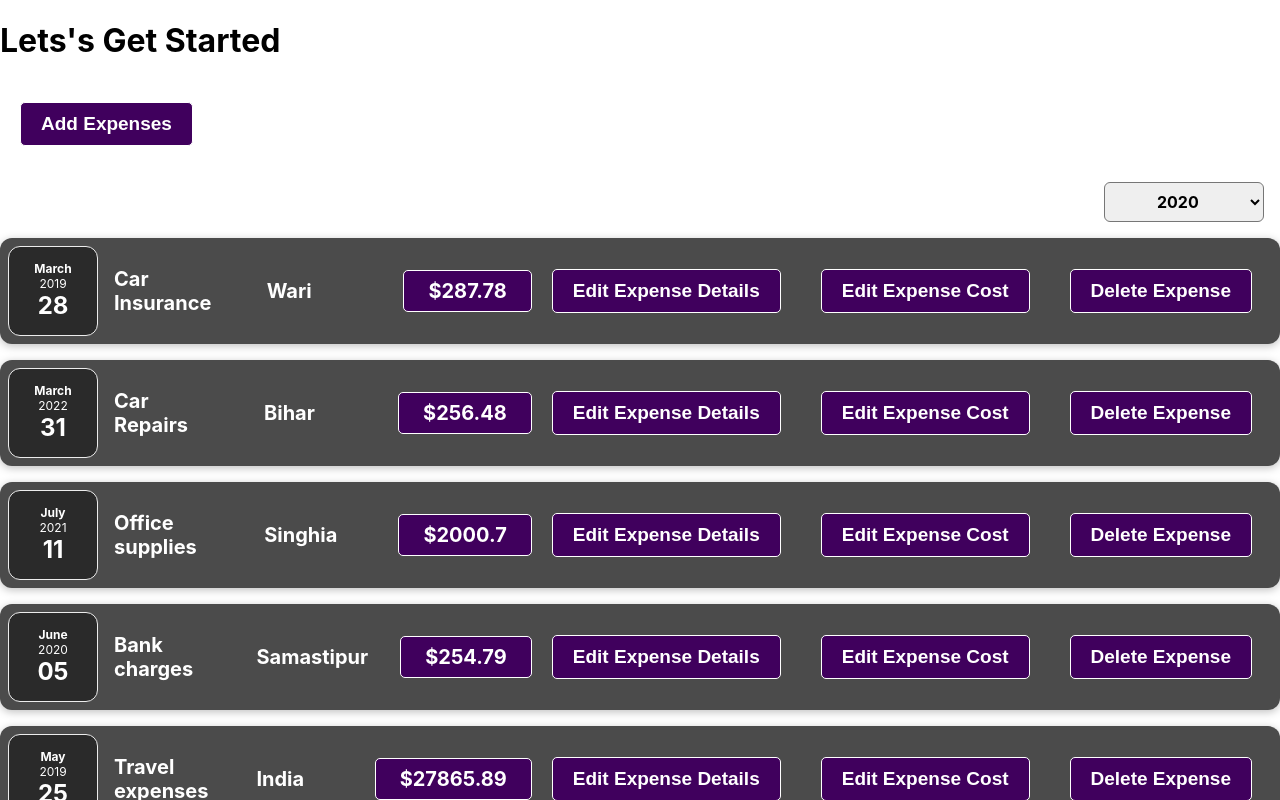
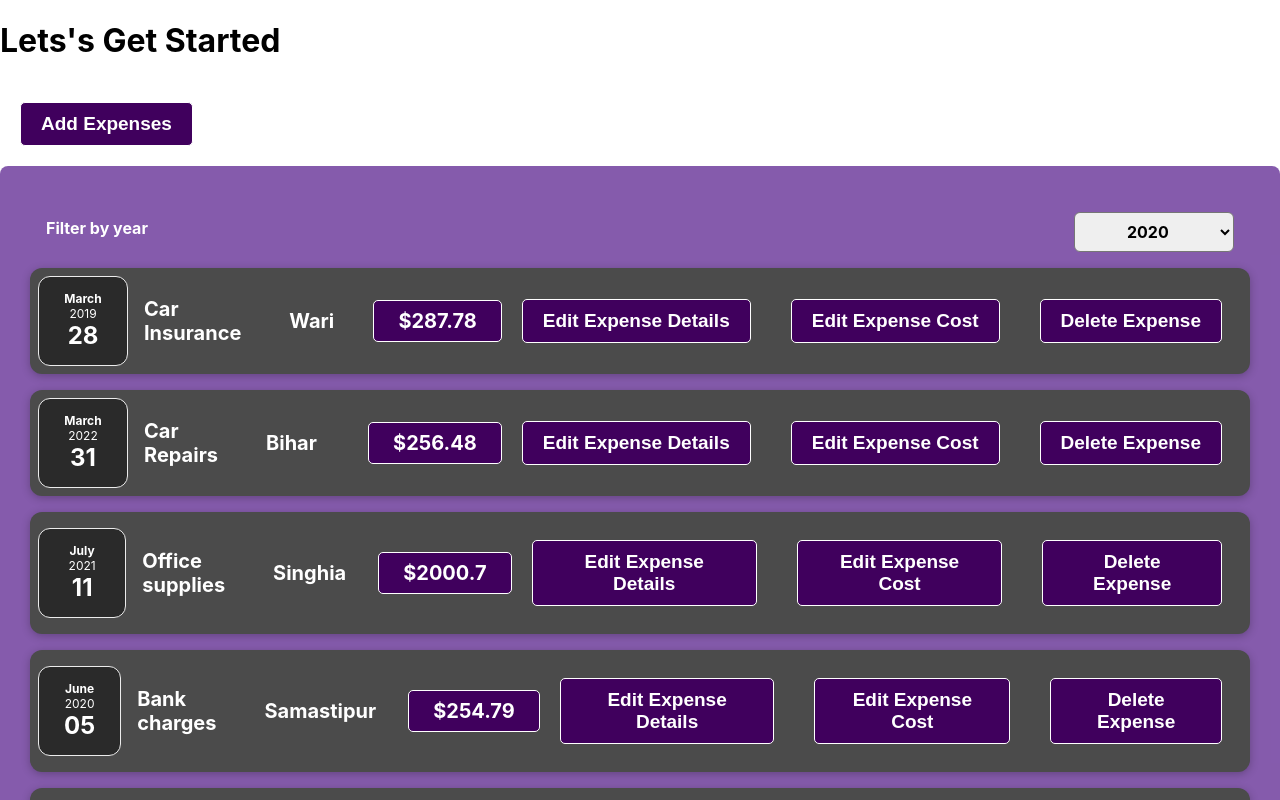
Before and after one commit to bhanu567/first-task, a React (Create React App) app: page / in a window 1280 px wide. Shown: the top 800 px of the page. Built offline with nearby package versions, Linux system fonts and the light colour scheme.

Commit message:
have written cleaner code with use of && and variable

```diff
--- a/src/Components/Expenses/ExpenseFilter.css
+++ b/src/Components/Expenses/ExpenseFilter.css
@@ -1,3 +1,8 @@
+.all{
+  padding: 30px;
+  background-color: rgba(91, 34, 144, 0.74);
+  border-radius: 8px;
+}
 .expenses-filter {
   color: white;
   padding: 0 1rem;
--- a/src/Components/Expenses/ExpenseTracker.js
+++ b/src/Components/Expenses/ExpenseTracker.js
@@ -1,15 +1,14 @@
-import react, {useState} from "react";
+import react, { useState } from "react";
 import "./ExpenseItem.css";
 import ExpenseDate from "./ExpenseDate";
 import ExpenseDetails from "./ExpenseDetails";
 import Card from "../UI/Card";
 
-
 const ExpenseTracker = (props) => {
   const [amount, setAmount] = useState(props.expensesData.amount);
   const clickHandler2 = (e) => {
     setAmount("100");
-  }
+  };
   // const clickHandler2 = (e) => {
   //   console.log(e.target);
   //   e.target.parentElement.innerHTML = "100";
@@ -17,7 +16,7 @@ const ExpenseTracker = (props) => {
   const [title, setTitle] = useState(props.expensesData.title);
   const clickHandler1 = (e) => {
     setTitle("Updated!");
-  }
+  };
   // const clickHandler1 = (e) => {
   //   e.target.parentElement.innerHTML = "Updated!";
   //   console.log(e.target);
@@ -25,22 +24,25 @@ const ExpenseTracker = (props) => {
 
   const clickHandler3 = (e) => {
     e.target.parentElement.remove();
-  }
+  };
 
+  let expenseDetails = (
+    <ExpenseDetails
+      title={title}
+      LocationOfExpenditure={props.expensesData.LocationOfExpenditure}
+      amount={amount}
+    ></ExpenseDetails>
+  );
 
   return (
     <Card className="expense-item">
       <ExpenseDate Date={props.expensesData.date}></ExpenseDate>
-      <ExpenseDetails
-        title={title}
-        LocationOfExpenditure={props.expensesData.LocationOfExpenditure}
-        amount={amount}
-      ></ExpenseDetails>
+       {expenseDetails}  {/* you can store bigger code into variables */}
       <button onClick={clickHandler1}>Edit Expense Details</button>
       <button onClick={clickHandler2}>Edit Expense Cost</button>
       <button onClick={clickHandler3}>Delete Expense</button>
     </Card>
   );
-}
+};
 
 export default ExpenseTracker;
--- a/src/Components/Expenses/Expenses.js
+++ b/src/Components/Expenses/Expenses.js
@@ -1,31 +1,47 @@
-import react, {useState} from "react";
+import react, { useState } from "react";
 
 import ExpenseTracker from "./ExpenseTracker";
 import ExpensesFilter from "./ExpenseFilter";
 const Expenses = (props) => {
-  const [filteredYear, setFilteredYear] = useState('2020');
-  const [filteredExpenses, setFilteredExpenses ] =useState(props.items);
-  const filterChangeHandler = selectedYear => {
-    const filtered = props.items.filter(expenses => {
-      if (expenses.date.getFullYear()===Number(selectedYear)) {
-        return props.items;
-      }
-    });
+  const [filteredYear, setFilteredYear] = useState("2020");
+  const [filteredExpenses, setFilteredExpenses] = useState(props.items);
+  const filterChangeHandler = (selectedYear) => {
+    const filtered = props.items.filter(
+      (expenses) => expenses.date.getFullYear() === Number(selectedYear)
+    );
     setFilteredYear(selectedYear);
-    setFilteredExpenses(filtered)
+    setFilteredExpenses(filtered);
   };
 
+  let filteredLength1 =
+    filteredExpenses.length === 1 &&
+    filteredExpenses.map((datas) => (
+      <>
+        <ExpenseTracker key={datas.id} expensesData={datas} />
+        <h2>Only single Expense here. Please add more...</h2>
+      </>
+    ));
+
+  let filteredLengthAny = filteredExpenses.length != 1 && filteredExpenses.map((datas) => (
+    <ExpenseTracker key={datas.id} expensesData={datas} />
+  ));
+
   return (
-    <>
-    <ExpensesFilter selected={filteredYear} onChangeFilter={filterChangeHandler} />
-      {filteredExpenses.map((datas) => (<ExpenseTracker key={datas.id} expensesData={datas} />))}
+    <div className="all">
+      <ExpensesFilter
+        selected={filteredYear}
+        onChangeFilter={filterChangeHandler}
+      />
+      {filteredLength1}
+
+      {filteredLengthAny}
 
       {/* <ExpenseTracker expensesData={props.items[0]}/>
         <ExpenseTracker expensesData={props.items[1]}/>
         <ExpenseTracker expensesData={props.items[2]}/>
         <ExpenseTracker expensesData={props.items[3]}/>
         <ExpenseTracker expensesData={props.items[4]}/> */}
-    </>
+    </div>
   );
-}
+};
 export default Expenses;
```
